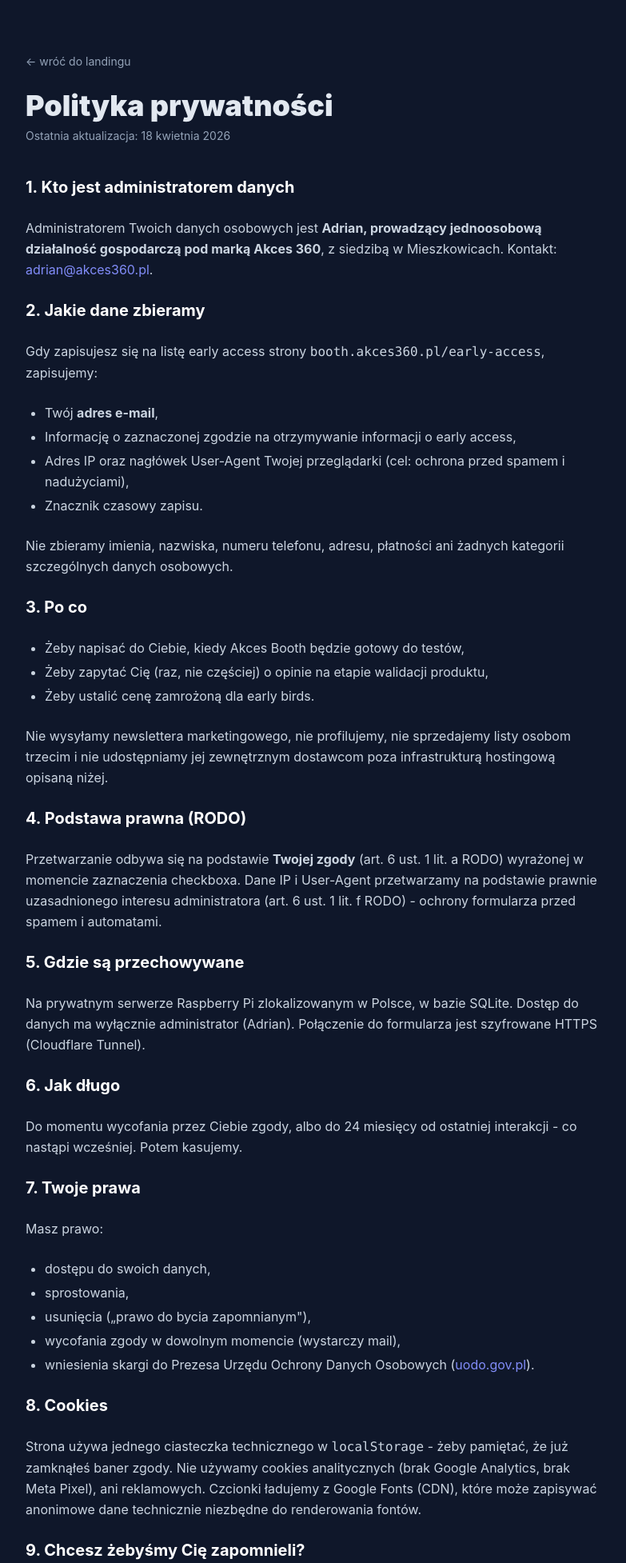
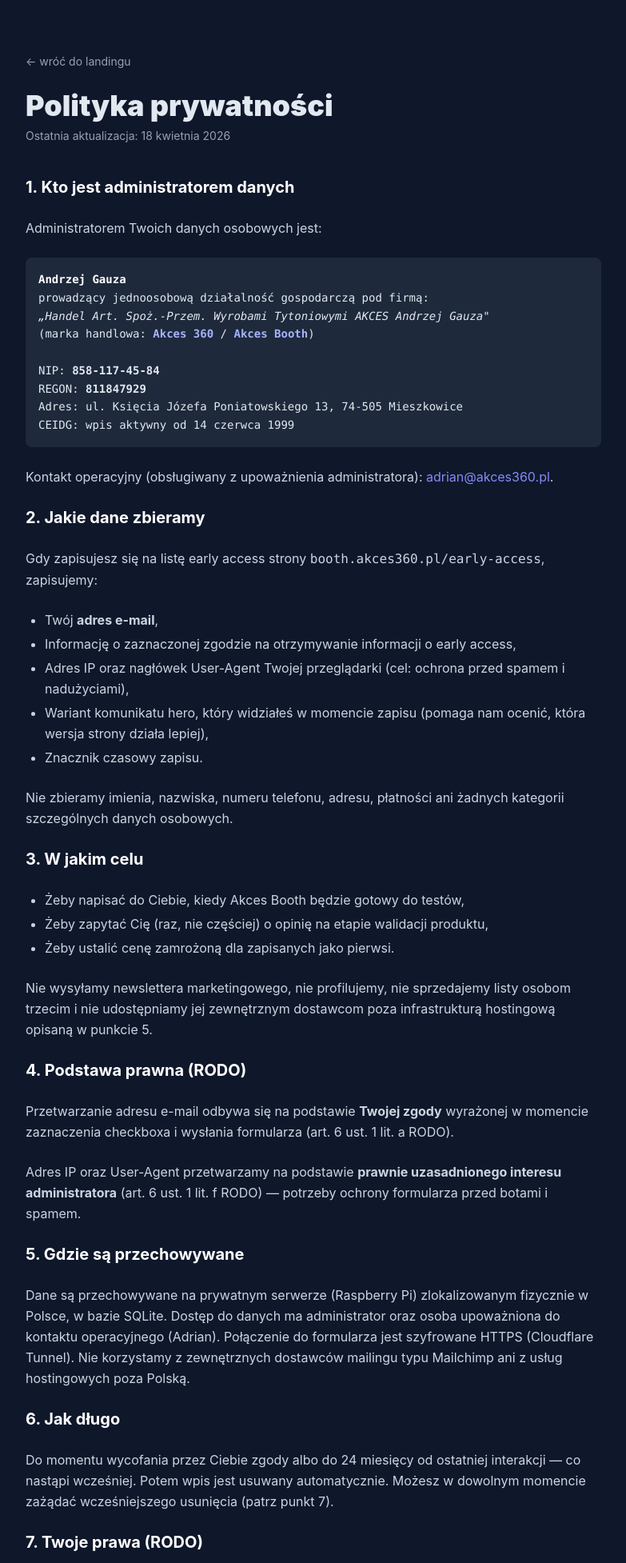
Before and after one commit to Trupson2/akces-booth, a Flask app: page /polityka-prywatnosci in a window 1280 px wide. Shown: the top 1954 px of the page at 80% size, without its empty margins (248-1031 px from the left). Run offline with Flask 3, Linux system fonts and the light colour scheme; some libraries are stand-ins or nearby versions.

Commit message:
fix(early-access): prawdziwe dane administratora (JDG Andrzej Gauza) + rodzinna firma founder story
Poprawki po weryfikacji struktury biznesu:
- JDG jest na dziadka (Andrzej Gauza, NIP 858-117-45-84, REGON 811847929,
  Mieszkowice, aktywna od 1999-06-14)
- Adrian = cichy wspolnik operacyjny (renta socjalna, bez wynagrodzenia)
- 'Akces 360' / 'Akces Booth' to marki handlowe pod ta JDG

Zmiany:
- privacy_policy.html: pelne dane administratora (nazwa JDG, NIP, REGON,
  adres, data rejestracji), kontakt operacyjny Adrian z upowaznienia
- Footer landing: marka Akces 360 + wlasciciel Andrzej Gauza (JDG) + NIP
- FounderSection: z 'solo dev JDG' na 'rodzinna firma od 1999' (honest
  pozycjonowanie, dziadek ogarnia operacje, ja soft)
- Portrait caption: 'dziadek + wnuk' zamiast tylko Adrian

Prawnik potwierdzi ostateczna wersje polityki przed skala komunikacji
(FB Ads, cold outreach).

```diff
--- a/backend/templates/public/privacy_policy.html
+++ b/backend/templates/public/privacy_policy.html
@@ -3,7 +3,7 @@
 
 {% block content %}
 <main class="max-w-3xl mx-auto px-6 py-16 text-slate-200">
-  <a href="/early-access" class="text-sm text-slate-400 hover:text-white">
+  <a href="/early-access/" class="text-sm text-slate-400 hover:text-white">
     ← wróć do landingu
   </a>
 
@@ -16,10 +16,21 @@
 
     <h2 class="text-xl font-bold text-white mt-8">1. Kto jest administratorem danych</h2>
     <p>
-      Administratorem Twoich danych osobowych jest
-      <strong>Adrian, prowadzący jednoosobową działalność gospodarczą
-      pod marką Akces 360</strong>, z siedzibą w Mieszkowicach.
-      Kontakt: <a href="mailto:adrian@akces360.pl" class="text-indigo-400">adrian@akces360.pl</a>.
+      Administratorem Twoich danych osobowych jest:
+    </p>
+    <div class="bg-slate-800 rounded-lg p-4 my-4 font-mono text-sm text-slate-200 leading-relaxed">
+      <strong class="text-white">Andrzej Gauza</strong><br>
+      prowadzący jednoosobową działalność gospodarczą pod firmą:<br>
+      <em>„Handel Art. Spoż.-Przem. Wyrobami Tytoniowymi AKCES Andrzej Gauza"</em><br>
+      (marka handlowa: <strong class="text-indigo-300">Akces 360</strong> / <strong class="text-indigo-300">Akces Booth</strong>)<br><br>
+      NIP: <strong>858-117-45-84</strong><br>
+      REGON: <strong>811847929</strong><br>
+      Adres: ul. Księcia Józefa Poniatowskiego 13, 74-505 Mieszkowice<br>
+      CEIDG: wpis aktywny od 14 czerwca 1999
+    </div>
+    <p>
+      Kontakt operacyjny (obsługiwany z upoważnienia administratora):
+      <a href="mailto:adrian@akces360.pl" class="text-indigo-400">adrian@akces360.pl</a>.
     </p>
 
     <h2 class="text-xl font-bold text-white mt-8">2. Jakie dane zbieramy</h2>
@@ -31,6 +42,7 @@
       <li>Twój <strong>adres e-mail</strong>,</li>
       <li>Informację o zaznaczonej zgodzie na otrzymywanie informacji o early access,</li>
       <li>Adres IP oraz nagłówek User-Agent Twojej przeglądarki (cel: ochrona przed spamem i nadużyciami),</li>
+      <li>Wariant komunikatu hero, który widziałeś w momencie zapisu (pomaga nam ocenić, która wersja strony działa lepiej),</li>
       <li>Znacznik czasowy zapisu.</li>
     </ul>
     <p>
@@ -38,67 +50,101 @@
       żadnych kategorii szczególnych danych osobowych.
     </p>
 
-    <h2 class="text-xl font-bold text-white mt-8">3. Po co</h2>
+    <h2 class="text-xl font-bold text-white mt-8">3. W jakim celu</h2>
     <ul class="list-disc pl-6 space-y-1">
       <li>Żeby napisać do Ciebie, kiedy Akces Booth będzie gotowy do testów,</li>
-      <li>Żeby zapytać Cię (raz, nie częściej) o opinie na etapie walidacji produktu,</li>
-      <li>Żeby ustalić cenę zamrożoną dla early birds.</li>
+      <li>Żeby zapytać Cię (raz, nie częściej) o opinię na etapie walidacji produktu,</li>
+      <li>Żeby ustalić cenę zamrożoną dla zapisanych jako pierwsi.</li>
     </ul>
     <p>
       Nie wysyłamy newslettera marketingowego, nie profilujemy, nie sprzedajemy
       listy osobom trzecim i nie udostępniamy jej zewnętrznym dostawcom poza
-      infrastrukturą hostingową opisaną niżej.
+      infrastrukturą hostingową opisaną w punkcie 5.
     </p>
 
     <h2 class="text-xl font-bold text-white mt-8">4. Podstawa prawna (RODO)</h2>
     <p>
-      Przetwarzanie odbywa się na podstawie <strong>Twojej zgody</strong>
-      (art. 6 ust. 1 lit. a RODO) wyrażonej w momencie zaznaczenia checkboxa.
-      Dane IP i User-Agent przetwarzamy na podstawie prawnie uzasadnionego
-      interesu administratora (art. 6 ust. 1 lit. f RODO) - ochrony formularza
-      przed spamem i automatami.
+      Przetwarzanie adresu e-mail odbywa się na podstawie <strong>Twojej zgody</strong>
+      wyrażonej w momencie zaznaczenia checkboxa i wysłania formularza
+      (art. 6 ust. 1 lit. a RODO).
+    </p>
+    <p>
+      Adres IP oraz User-Agent przetwarzamy na podstawie
+      <strong>prawnie uzasadnionego interesu administratora</strong>
+      (art. 6 ust. 1 lit. f RODO) — potrzeby ochrony formularza przed botami
+      i spamem.
     </p>
 
     <h2 class="text-xl font-bold text-white mt-8">5. Gdzie są przechowywane</h2>
     <p>
-      Na prywatnym serwerze Raspberry Pi zlokalizowanym w Polsce,
-      w bazie SQLite. Dostęp do danych ma wyłącznie administrator
+      Dane są przechowywane na prywatnym serwerze (Raspberry Pi)
+      zlokalizowanym fizycznie w Polsce, w bazie SQLite. Dostęp do danych
+      ma administrator oraz osoba upoważniona do kontaktu operacyjnego
       (Adrian). Połączenie do formularza jest szyfrowane HTTPS
-      (Cloudflare Tunnel).
+      (Cloudflare Tunnel). Nie korzystamy z zewnętrznych dostawców mailingu
+      typu Mailchimp ani z usług hostingowych poza Polską.
     </p>
 
     <h2 class="text-xl font-bold text-white mt-8">6. Jak długo</h2>
     <p>
-      Do momentu wycofania przez Ciebie zgody, albo do 24 miesięcy od
-      ostatniej interakcji - co nastąpi wcześniej. Potem kasujemy.
+      Do momentu wycofania przez Ciebie zgody albo do 24 miesięcy od
+      ostatniej interakcji — co nastąpi wcześniej. Potem wpis jest usuwany
+      automatycznie. Możesz w dowolnym momencie zażądać wcześniejszego
+      usunięcia (patrz punkt 7).
     </p>
 
-    <h2 class="text-xl font-bold text-white mt-8">7. Twoje prawa</h2>
-    <p>Masz prawo:</p>
+    <h2 class="text-xl font-bold text-white mt-8">7. Twoje prawa (RODO)</h2>
+    <p>Masz prawo do:</p>
     <ul class="list-disc pl-6 space-y-1">
-      <li>dostępu do swoich danych,</li>
-      <li>sprostowania,</li>
-      <li>usunięcia („prawo do bycia zapomnianym"),</li>
-      <li>wycofania zgody w dowolnym momencie (wystarczy mail),</li>
-      <li>wniesienia skargi do Prezesa Urzędu Ochrony Danych Osobowych
+      <li>dostępu do swoich danych (art. 15 RODO),</li>
+      <li>sprostowania danych (art. 16 RODO),</li>
+      <li>usunięcia danych — „prawo do bycia zapomnianym" (art. 17 RODO),</li>
+      <li>ograniczenia przetwarzania (art. 18 RODO),</li>
+      <li>przenoszenia danych (art. 20 RODO),</li>
+      <li>wycofania zgody w dowolnym momencie (art. 7 ust. 3 RODO),</li>
+      <li>wniesienia skargi do organu nadzorczego — Prezesa Urzędu Ochrony
+          Danych Osobowych
           (<a href="https://uodo.gov.pl" class="text-indigo-400" target="_blank">uodo.gov.pl</a>).</li>
     </ul>
+    <p>
+      Realizacja Twoich praw: wystarczy mail na
+      <a href="mailto:adrian@akces360.pl" class="text-indigo-400">adrian@akces360.pl</a>
+      z treścią „proszę o usunięcie/zmianę moich danych". W ciągu 7 dni
+      roboczych usuwamy/aktualizujemy wpis bez dodatkowych pytań.
+    </p>
 
-    <h2 class="text-xl font-bold text-white mt-8">8. Cookies</h2>
+    <h2 class="text-xl font-bold text-white mt-8">8. Cookies i śledzenie</h2>
     <p>
       Strona używa jednego ciasteczka technicznego w
-      <code>localStorage</code> - żeby pamiętać, że już zamknąłeś baner
-      zgody. Nie używamy cookies analitycznych (brak Google Analytics,
-      brak Meta Pixel), ani reklamowych. Czcionki ładujemy z Google Fonts
-      (CDN), które może zapisywać anonimowe dane technicznie niezbędne
-      do renderowania fontów.
+      <code>localStorage</code> przeglądarki — żeby pamiętać, że już
+      zamknąłeś banner zgody na cookies. Nie używamy cookies analitycznych
+      (brak Google Analytics, brak Meta Pixel, brak Hotjar) ani reklamowych.
+    </p>
+    <p>
+      Czcionki (Inter, Instrument Serif, JetBrains Mono) ładujemy z
+      Google Fonts. Google może zapisywać minimalne, anonimowe dane
+      techniczne niezbędne do renderowania fontów
+      (<a href="https://developers.google.com/fonts/faq/privacy"
+          class="text-indigo-400" target="_blank">polityka Google Fonts</a>).
     </p>
 
-    <h2 class="text-xl font-bold text-white mt-8">9. Chcesz żebyśmy Cię zapomnieli?</h2>
+    <h2 class="text-xl font-bold text-white mt-8">9. Chcesz, żebyśmy Cię zapomnieli?</h2>
     <p>
       Napisz jedno zdanie na
-      <a href="mailto:adrian@akces360.pl" class="text-indigo-400">adrian@akces360.pl</a> -
-      w ciągu 7 dni usuwamy Twój wpis bez pytań.
+      <a href="mailto:adrian@akces360.pl" class="text-indigo-400">adrian@akces360.pl</a>.
+      W ciągu 7 dni roboczych usuwamy Twój wpis bez pytań i dosyłamy
+      potwierdzenie.
+    </p>
+
+    <hr class="border-slate-700 my-8">
+
+    <p class="text-xs text-slate-500">
+      Ta polityka opisuje faktyczny stan przetwarzania danych przez
+      administratora na dzień aktualizacji. Finalna wersja zostanie
+      zweryfikowana przez prawnika przed rozpoczęciem szerszej
+      komunikacji marketingowej (FB Ads, listy kontaktowe). Jeśli
+      zauważyłeś niezgodność lub masz pytanie — napisz, poprawiamy
+      szybko.
     </p>
 
   </section>
```
Also changed, not shown: backend/static/early-access/components/closing.jsx (+27 -22 lines).
